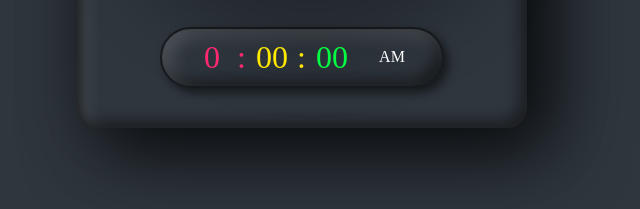
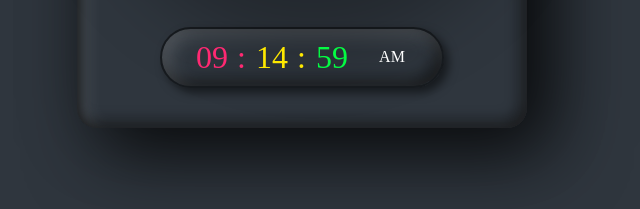
Before and after one commit to CodingTigerPaw/FancyHTML-clock, a plain HTML site: page index.html in a window 1280 px wide. Shown: the part 563-772 px from the top of the page, 338-978 px from the left. Drawn offline with Linux system fonts and the light colour scheme.

Commit message:
Finish project
add digital clock code and finish styling

```diff
--- a/index.html
+++ b/index.html
@@ -31,7 +31,7 @@
         </div>
         <!-- digital clock -->
         <div id="time">
-            <div id="hour" style="--clr:#ff2972;">0</div>
+            <div id="hours" style="--clr:#ff2972;">0</div>
             <div id="minutes" style="--clr:#fee800;">00</div>
             <div id="seconds" style="--clr:#04fc43;">00</div>
             <div id="ampm">AM</div>
--- a/script.js
+++ b/script.js
@@ -16,12 +16,30 @@
             mn.style.transform = `rotateZ(${mm}deg)`
 
            sc.style.transform = `rotateZ(${ss}deg)`
+
+                 //digital clock
+
+            let hours = document.getElementById('hours')
+            let minutes = document.getElementById('minutes');
+            let seconds = document.getElementById('seconds');
+            let ampm = document.getElementById('ampm');
+
+            let h = new Date().getHours();
+            let m = new Date().getMinutes();
+            let s = new Date().getSeconds();
+
+            let am = h >= 12 ? "PM" : "AM"
+
+            if(h >12){
+                h= h-12
+            }
+
+            h = (h < 10) ? "0" + h : h
+            m = (m < 10) ? "0" + m : m
+            s = (s < 10) ? "0" + s : s
+
+            hours.innerHTML = h
+            minutes.innerHTML = m
+            seconds.innerHTML = s
+            ampm. innerHTML = am
         })
-
-        //digital clock
-
-        let hours = document.getElementById('hours')
-
-        let minutes = document.getElementById('minutes')
-        let seconds = document.getElementById('seconds')
-        let ampm = document.getElementById('ampm')
```
